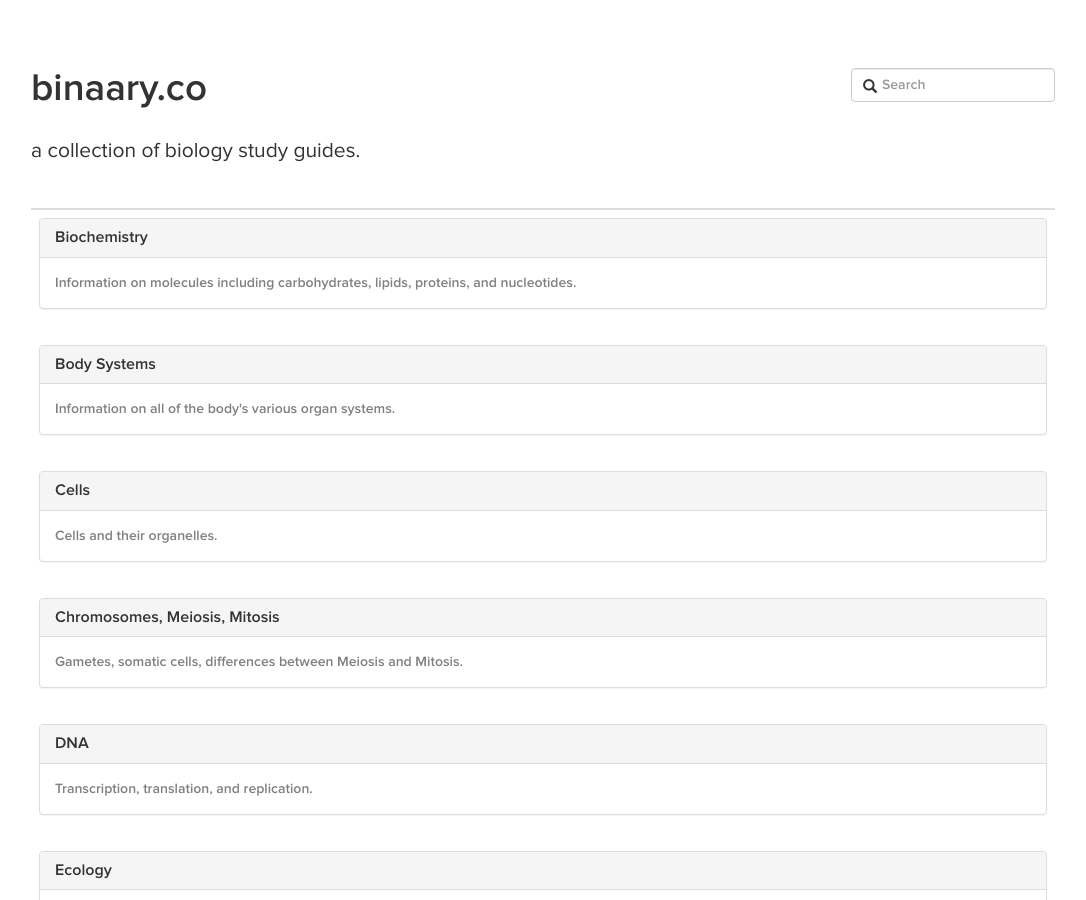
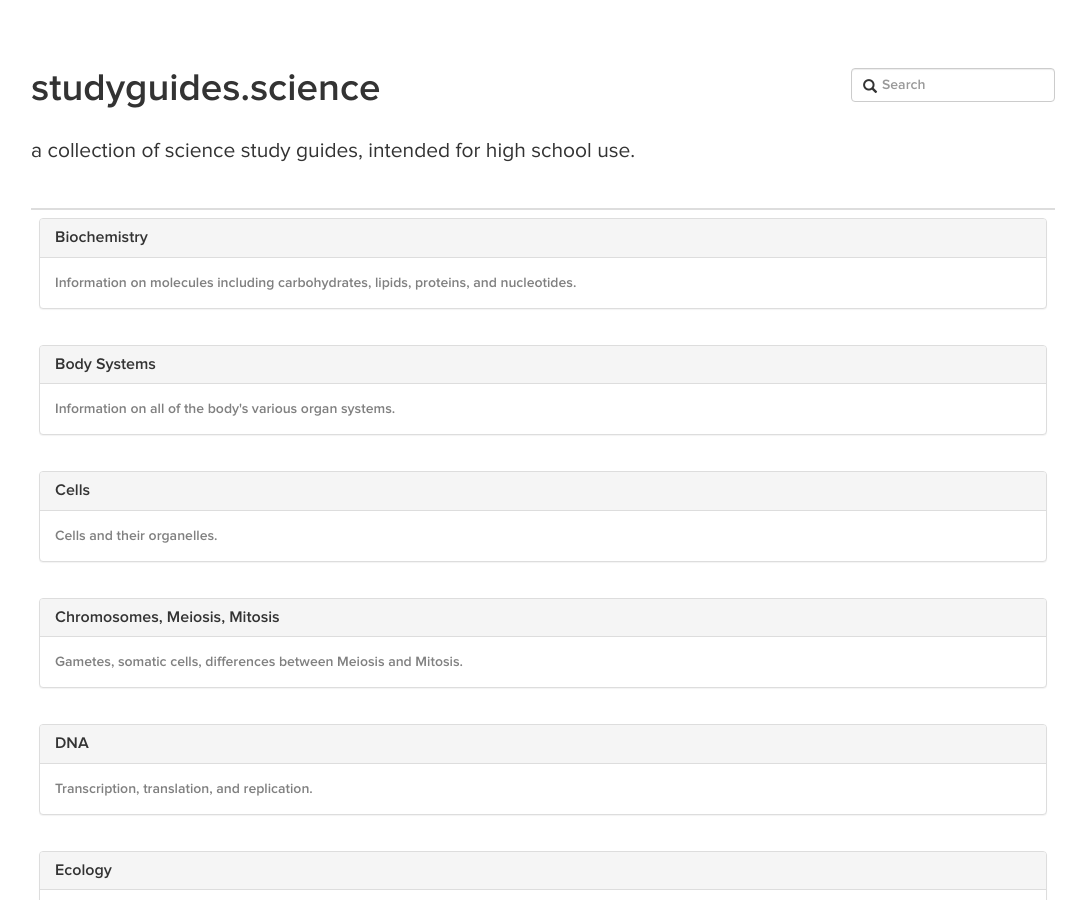
Before and after one commit to oliviachang29/studyguides, a Jekyll site: the page built from index.md, in a window 1280 px wide and 900 px high. Shown: the whole window, without its empty margins (97-1183 px from the left). Built offline with Jekyll 4.4.1, drawn with Linux system fonts in a browser that asks for light colours; nearby versions of some CDN libraries; some web fonts are replaced.

Commit message:
Update home.html

```diff
--- a/_layouts/home.html
+++ b/_layouts/home.html
@@ -7,8 +7,8 @@ layout: default
     <i class="glyphicon glyphicon-search"></i>
     <input type="text" class="search form-control" placeholder="Search">
   </div>
-  <h1 id="heading">binaary.co</h1>
-  <p id="subheading">a collection of biology study guides.</p>
+  <h1 id="heading">studyguides.science</h1>
+  <p id="subheading">a collection of science study guides, intended for high school use.</p>
   <!-- mobile search -->
   <div id="mobile-search-bar" class="left-inner-addon visible-xs visible-sm">
     <i class="glyphicon glyphicon-search"></i>
```
